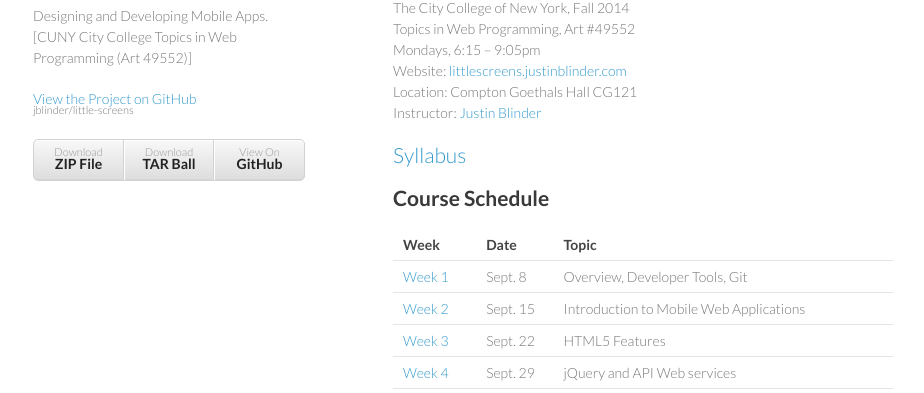
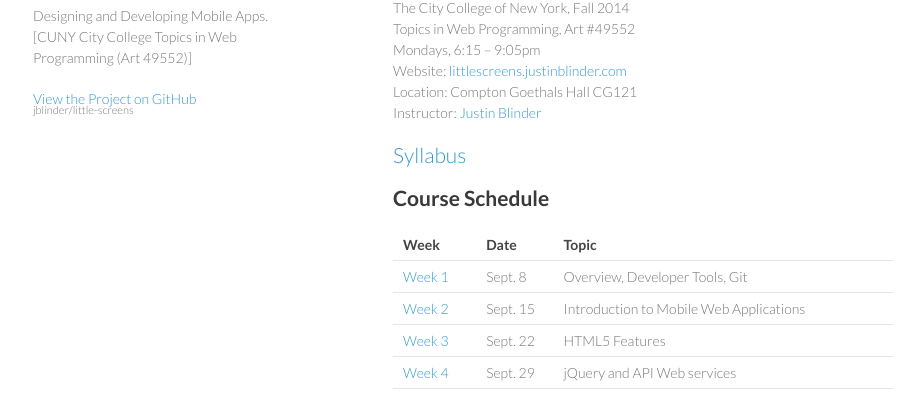
Before and after one commit to jblinder/little-screens, a plain HTML site: page index.html in a window 1280 px wide. Shown: the part 104-497 px from the top of the page, without its empty margins (177-1101 px from the left). Drawn offline with Linux system fonts and the light colour scheme.

Commit message:
Removed download links.

```diff
--- a/index.html
+++ b/index.html
@@ -19,13 +19,6 @@
         <p>Designing and Developing Mobile Apps. [CUNY City College Topics in Web Programming (Art 49552)]</p>
 
         <p class="view"><a href="https://github.com/jblinder/little-screens">View the Project on GitHub <small>jblinder/little-screens</small></a></p>
-
-
-        <ul>
-          <li><a href="https://github.com/jblinder/little-screens/zipball/master">Download <strong>ZIP File</strong></a></li>
-          <li><a href="https://github.com/jblinder/little-screens/tarball/master">Download <strong>TAR Ball</strong></a></li>
-          <li><a href="https://github.com/jblinder/little-screens">View On <strong>GitHub</strong></a></li>
-        </ul>
       </header>
       <section>
         <h2>
```
